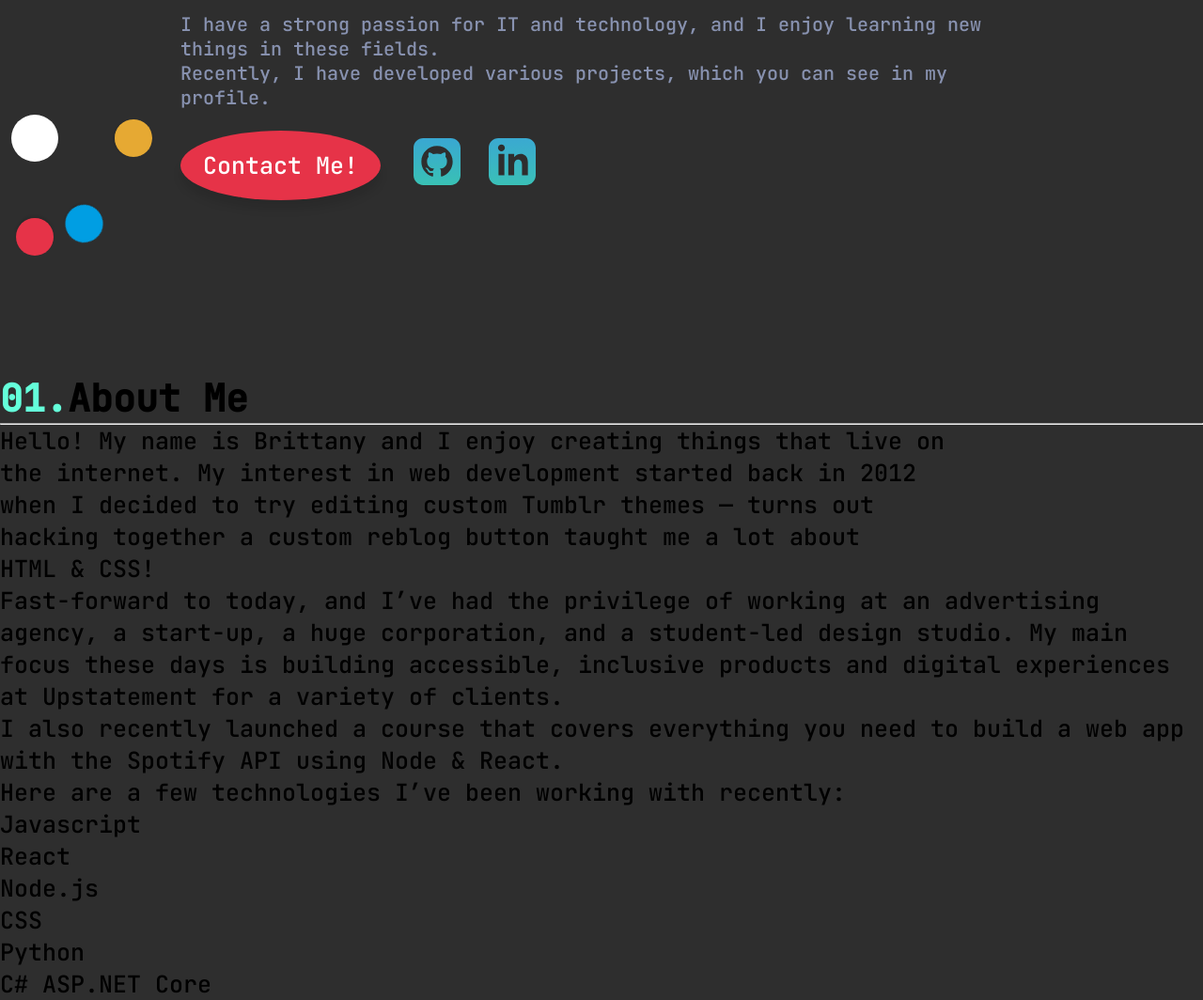
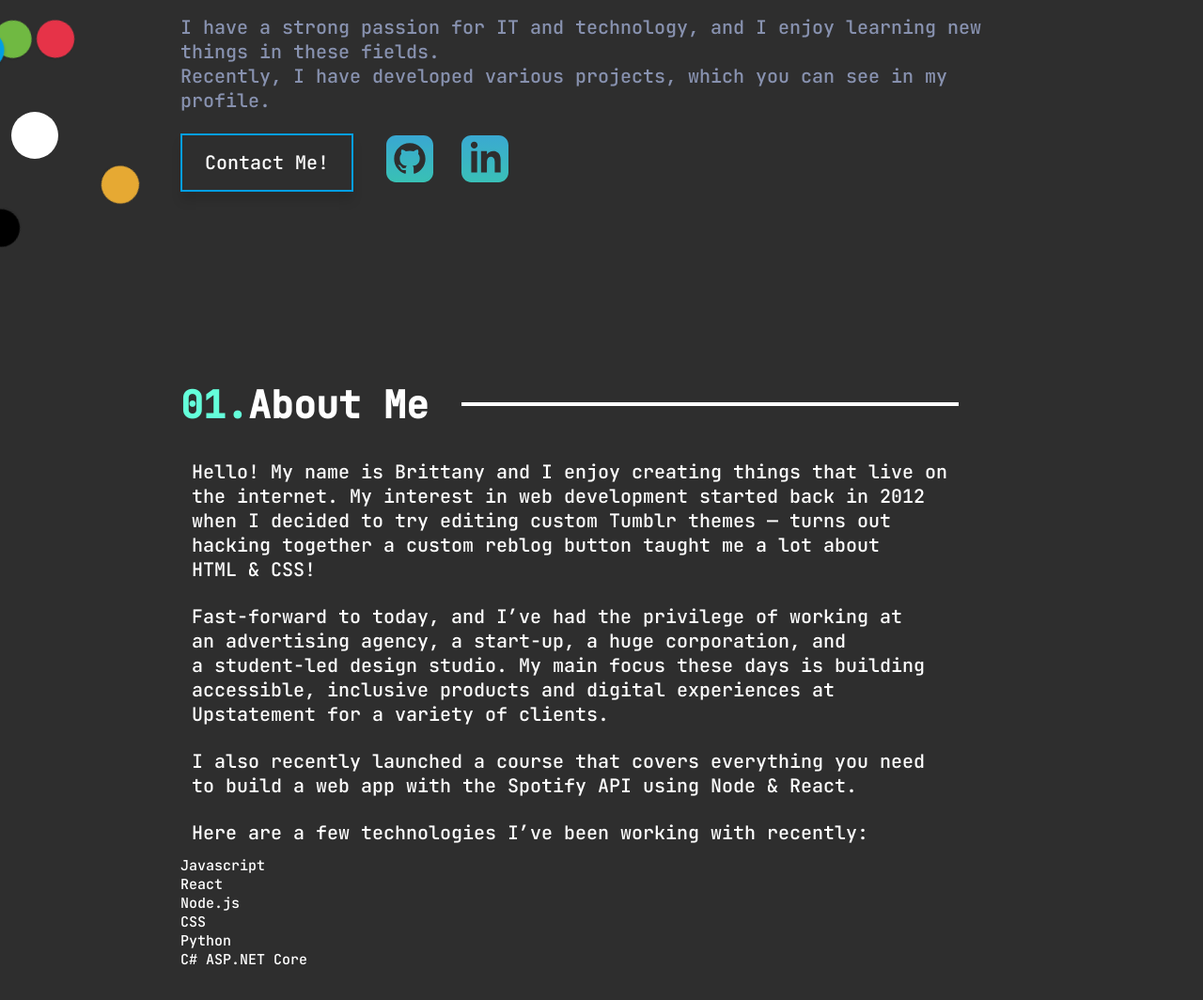
Before and after one commit to ZachMcLean/portfolio-old, a plain HTML site: page index.html in a window 1280 px wide. Shown: the part 431-1495 px from the top of the page at 94% size. After the commit the page ends 1468 px from the top, so only its background shows below. Drawn offline with Linux system fonts and the light colour scheme; a web font is replaced by a local one.

Commit message:
updated about section

```diff
--- a/index.html
+++ b/index.html
@@ -65,6 +65,7 @@
           <div class="dot dot--two"></div>
           <div class="dot dot--three"></div>
           <div class="dot dot--four"></div>
+          <div class="dot dot--five"></div>
         </div>
       </section>
 
@@ -80,8 +81,13 @@
              hacking together a custom reblog button taught me a lot about <br>
              HTML & CSS!
           </p>
-          <p>Fast-forward to today, and I’ve had the privilege of working at an advertising agency, a start-up, a huge corporation, and a student-led design studio. My main focus these days is building accessible, inclusive products and digital experiences at Upstatement for a variety of clients.</p>
-          <p>I also recently launched a course that covers everything you need to build a web app with the Spotify API using Node & React.</p>
+          <p>Fast-forward to today, and I’ve had the privilege of working at <br>
+             an advertising agency, a start-up, a huge corporation, and <br>
+             a student-led design studio. My main focus these days is building <br>
+             accessible, inclusive products and digital experiences at <br>
+             Upstatement for a variety of clients.</p>
+          <p>I also recently launched a course that covers everything you need <br>
+             to build a web app with the Spotify API using Node & React.</p>
             <p>Here are a few technologies I’ve been working with recently:</p>
           <div class="about-skills">
             <ul class="skills-list">
--- /dev/null
+++ b/styles/_about.scss
@@ -0,0 +1,32 @@
+.about {
+    min-height: 80vh;
+    width: 70%;
+    margin: auto;
+
+    @include flex(space-between, center, row);
+    .about-text {
+        color: white;
+    }
+    p {
+        font-size: 2rem;
+        padding: 1.2rem;
+    }
+    .about-head {
+        padding-bottom: 2rem;
+        @include flex(space-between, center, row);
+    }
+    h2 {
+        flex: 1 1 25rem;
+        margin-right: 2rem;
+    }
+    /* Red border */
+    hr {
+        border: 2px solid white;
+        flex: 1 1 50rem;
+    }
+
+
+    li {
+        font-size: 1.5rem;
+    }
+}
--- a/styles/_intro.scss
+++ b/styles/_intro.scss
@@ -52,10 +52,10 @@ nav {
         // font-family: 'JetBrainsMono', sans-serif;
         font-size: 8rem;
         // padding-top: 0.8rem;
-        // background: $gradient;
-        // background-clip: text;
-        // -webkit-text-fill-color: transparent;
-        // display: inline-block;
+        background: $gradient;
+        background-clip: text;
+        -webkit-text-fill-color: transparent;
+        display: inline-block;
     }
     h3 {
         margin-top: 0.5rem;
@@ -97,9 +97,11 @@ nav {
     }
     .contact-button {
         // margin-right: 2.4rem;
-        border-radius: 50%;
-        background-color: #e63348;
-        padding: 2rem 2.4rem;
+        // border-radius: 50%;
+        // background-color: #e63348;
+        font-size: 2rem;
+        border: 2px solid #009ee3;
+        padding: 1.6rem 2.4rem;
         text-align: center;
         // border-radius: 80%;
         box-shadow: 0px 10px 10px rgba(0, 0, 0, 0.1);
@@ -129,8 +131,43 @@ body {
 
 // Keyframes
 @keyframes rotateClockwise {
+  0% {
+    transform: rotate(0deg);
+  }
   100% {
     transform: rotate(360deg);
+  }
+}
+@keyframes rotateClockwise2 {
+  0%{
+    transform: rotate(180deg);
+  }
+  100% {
+    transform: rotate(540deg);
+  }
+}
+@keyframes rotateClockwise3 {
+  0%{
+    transform: rotate(90deg);
+  }
+  100% {
+    transform: rotate(450deg);
+  }
+}
+@keyframes rotateClockwise4 {
+  0%{
+    transform: rotate(540deg);
+  }
+  100% {
+    transform: rotate(900deg);
+  }
+}
+@keyframes rotateClockwise5 {
+  0%{
+    transform: rotate(115deg);
+  }
+  100% {
+    transform: rotate(475deg);
   }
 }
 
@@ -181,7 +218,7 @@ body {
 }
 
 .dot--one {
-  animation: rotateClockwise 4s linear infinite;
+  animation: rotateClockwise4 6s linear infinite;
 
   &:before {
     background: #e6a933;
@@ -189,7 +226,7 @@ body {
 }
 
 .dot--two {
-  animation: rotateClockwise 2s linear infinite;
+  animation: rotateClockwise5 7s linear infinite;
 
   &:before {
     background: #e63348;
@@ -197,7 +234,7 @@ body {
 }
 
 .dot--three {
-  animation: rotateClockwise 7s linear infinite;
+  animation: rotateClockwise3 7s linear infinite;
 
   &:before {
     background: #70b942;
@@ -205,9 +242,16 @@ body {
 }
 
 .dot--four {
-  animation: rotateClockwise 12s linear infinite;
+  animation: rotateClockwise2 12s linear infinite;
 
   &:before {
     background: #009ee3;
   }
 }
+.dot--five {
+  animation: rotateClockwise 9s linear infinite;
+
+  &:before {
+    background: #000000;
+  }
+}
--- a/styles/style.scss
+++ b/styles/style.scss
@@ -21,6 +21,7 @@ $gray-text: #2c2c2c;
 }
 @import "intro";
 @import "projects";
+@import "about.scss";
 @import "global";
 
 
```
Also changed, not shown: styles/style.css, 1 other file.
